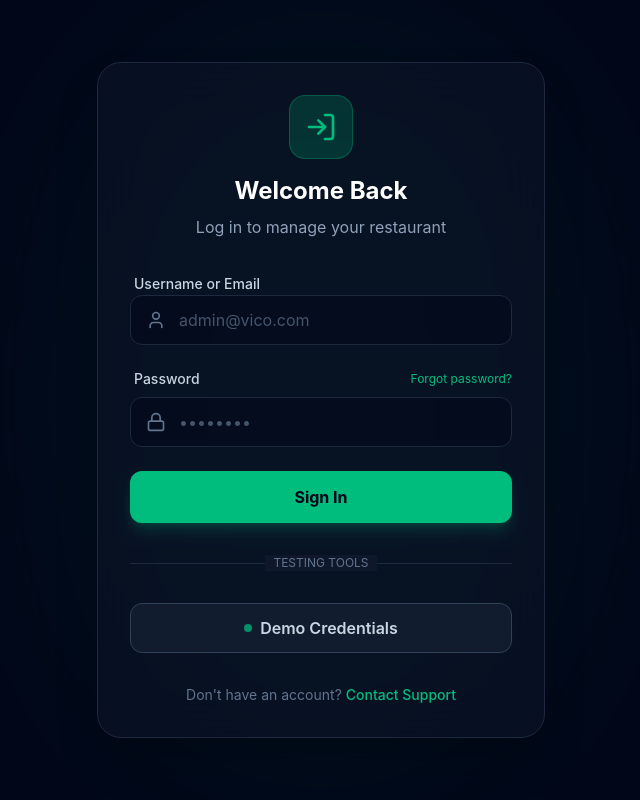
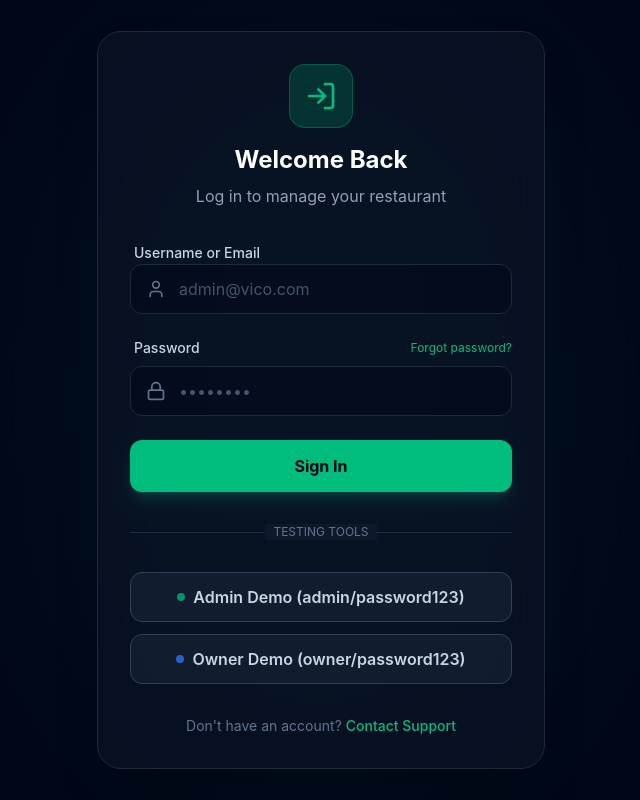
Before and after one commit to hello-vico/vico-frontend, a React (Vite) app: page /login in a window 1280 px wide. Shown: the whole page, without its empty margins (319-959 px from the left). Built offline with nearby package versions, Linux system fonts and the light colour scheme; no server answers.

Commit message:
fix demo login

```diff
--- a/src/pages/Login.tsx
+++ b/src/pages/Login.tsx
@@ -15,6 +15,25 @@
         setError(null);
 
         try {
+            // DEMO MODE: Skip backend call for demo credentials
+            if (u === 'admin' && p === 'password123') {
+                // Simulate successful login
+                const fakeToken = 'demo_token_' + Date.now();
+                localStorage.setItem('vico_token', fakeToken);
+                localStorage.setItem('vico_user_role', 'admin');
+                navigate('/dashboard');
+                return;
+            }
+
+            if (u === 'owner' && p === 'password123') {
+                const fakeToken = 'demo_token_' + Date.now();
+                localStorage.setItem('vico_token', fakeToken);
+                localStorage.setItem('vico_user_role', 'owner');
+                navigate('/dashboard');
+                return;
+            }
+
+            // Try real backend login for non-demo credentials
             // OAuth2 expects x-www-form-urlencoded
             const params = new URLSearchParams();
             params.append('username', u);
@@ -23,7 +42,7 @@
             const response = await login(params as any);
             localStorage.setItem('vico_token', response.access_token);
 
-            // DEMO: Set role based on username
+            // Set role based on username
             const role = u.toLowerCase().includes('admin') ? 'admin' : 'owner';
             localStorage.setItem('vico_user_role', role);
 
@@ -128,6 +147,7 @@
                             </div>
                         </div>
 
+<div className="space-y-3">
                             <button
                                 type="button"
                                 onClick={handleDemoLogin}
@@ -135,8 +155,23 @@
                                 className="w-full bg-slate-800/50 hover:bg-slate-800 text-slate-300 font-semibold py-3 rounded-xl border border-slate-700 transition-all flex items-center justify-center gap-2 group"
                             >
                                 <span className="w-2 h-2 bg-emerald-500 rounded-full animate-pulse" />
-                            Demo Credentials
+                                Admin Demo (admin/password123)
                             </button>
+
+                            <button
+                                type="button"
+                                onClick={() => {
+                                    setUsername('owner');
+                                    setPassword('password123');
+                                    performLogin('owner', 'password123');
+                                }}
+                                disabled={loading}
+                                className="w-full bg-slate-800/50 hover:bg-slate-800 text-slate-300 font-semibold py-3 rounded-xl border border-slate-700 transition-all flex items-center justify-center gap-2 group"
+                            >
+                                <span className="w-2 h-2 bg-blue-500 rounded-full animate-pulse" />
+                                Owner Demo (owner/password123)
+                            </button>
+                        </div>
                     </form>
 
                     <p className="text-center text-slate-500 text-sm mt-8">
```
Lines whose indentation alone changed are shown as unchanged.
